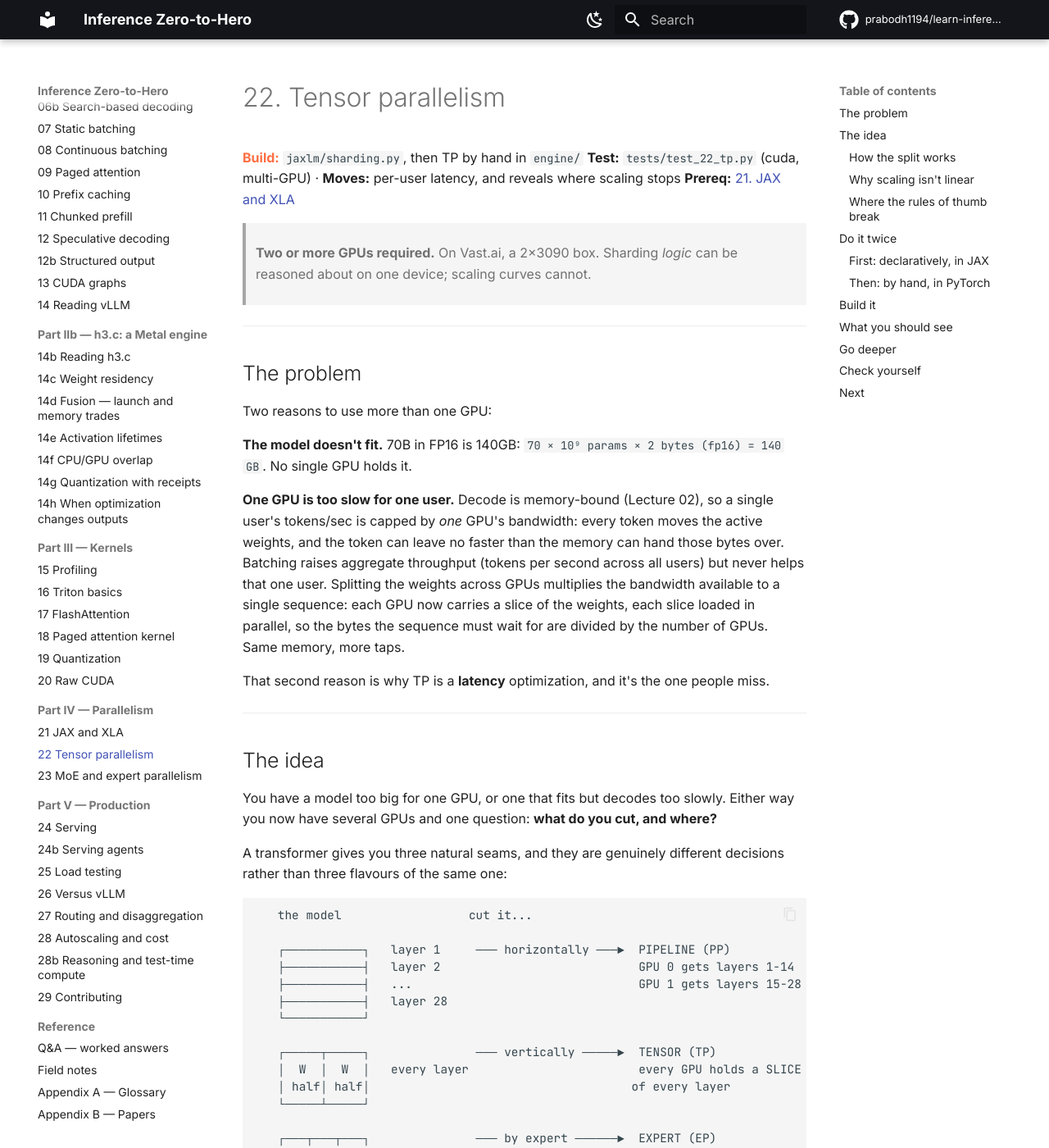
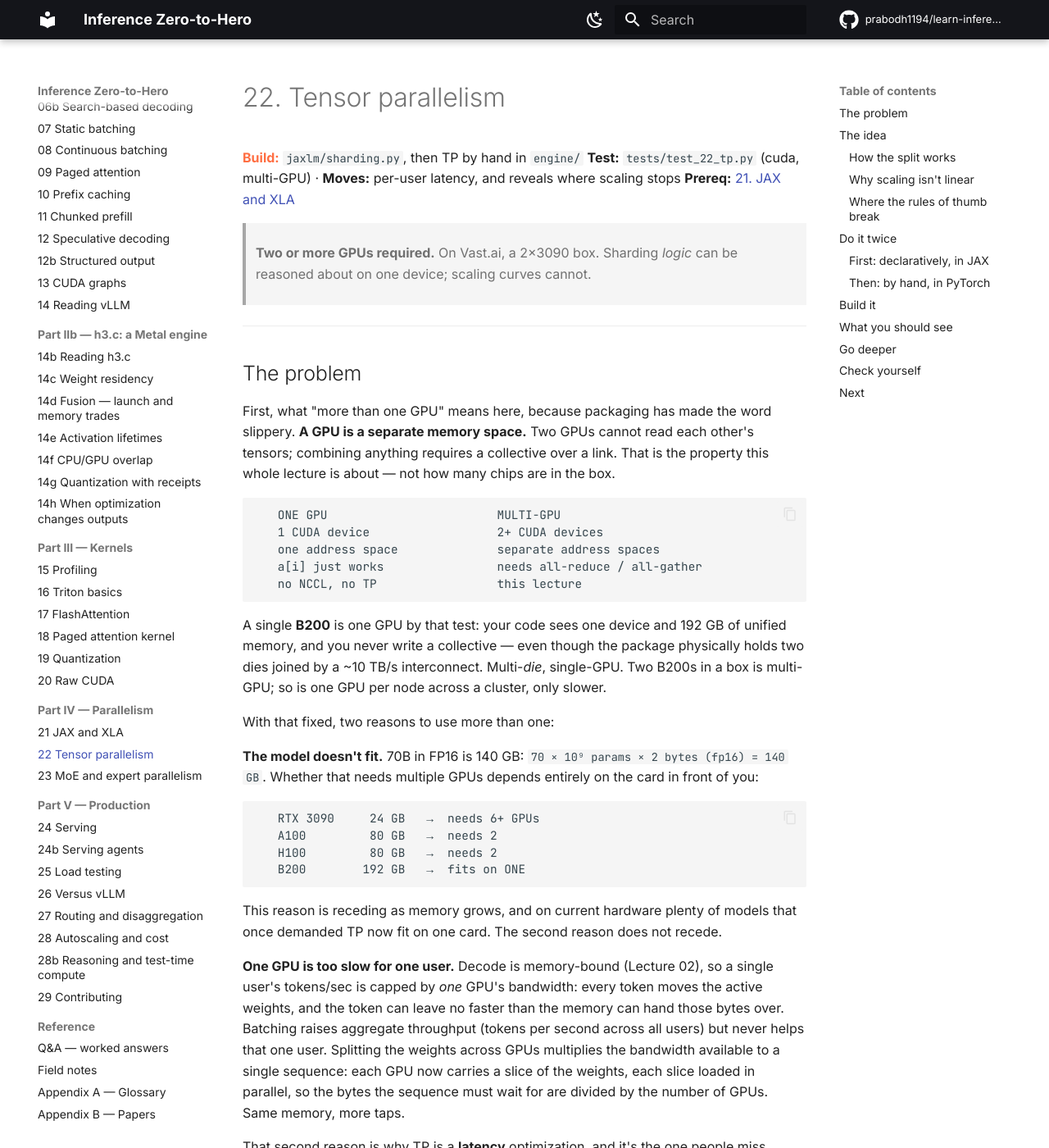
Before and after one commit to prabodh1194/learn-inference, an MkDocs documentation site: the page built from book/22-tensor-parallelism.md, in a window 1280 px wide and 1400 px high. Shown: the whole window at 82% size. Built offline with MkDocs 1.6.1 and Material for MkDocs 9.7.7, drawn with Linux system fonts in a browser that asks for light colours; comment, search, counter and statistics services are not loaded.

Commit message:
book: L22 -- define "multi-GPU", and stop claiming no single GPU holds a 70B
Reader: "what is multi gpu? is single b200 multi gpu?" The lecture used the term
throughout without defining it, and its opening motivation was factually stale.

Defines the term by the property that actually matters: a GPU is a separate
MEMORY SPACE. Two GPUs cannot read each other's tensors, so combining requires a
collective over a link -- that is what this lecture is about, not how many chips
are in the package.

Answers the B200 case explicitly, because it is the confusing one: a single B200
is ONE GPU by that test (one CUDA device, 192 GB unified, no collectives) even
though the package physically holds two dies on a ~10 TB/s interconnect.
Multi-die, single-GPU.

Fixes the stale claim. "70B in FP16 is 140GB. No single GPU holds it" is simply
false on a B200 (192 GB). Replaced with a table showing the answer depends on
the card -- 3090 needs 6+, A100/H100 need 2, B200 fits on one -- and says
plainly that this motivation is receding as memory grows, while the latency
reason (the one people miss) does not.

Verified: 70e9 x 2 B = 140 GB; ceil(140/24)=6, ceil(140/80)=2, ceil(140/192)=1.

Co-Authored-By: Claude Opus 5 <noreply@anthropic.com>

````diff
--- a/book/22-tensor-parallelism.md
+++ b/book/22-tensor-parallelism.md
@@ -11,10 +11,41 @@
 
 ## The problem
 
-Two reasons to use more than one GPU:
+First, what "more than one GPU" means here, because packaging has made the
+word slippery. **A GPU is a separate memory space.** Two GPUs cannot read each
+other's tensors; combining anything requires a collective over a link. That is
+the property this whole lecture is about — not how many chips are in the box.
 
-**The model doesn't fit.** 70B in FP16 is 140GB: `70 × 10⁹ params × 2 bytes
-(fp16) = 140 GB`. No single GPU holds it.
+```
+   ONE GPU                        MULTI-GPU
+   1 CUDA device                  2+ CUDA devices
+   one address space              separate address spaces
+   a[i] just works                needs all-reduce / all-gather
+   no NCCL, no TP                 this lecture
+```
+
+A single **B200** is one GPU by that test: your code sees one device and 192 GB
+of unified memory, and you never write a collective — even though the package
+physically holds two dies joined by a ~10 TB/s interconnect. Multi-*die*,
+single-GPU. Two B200s in a box is multi-GPU; so is one GPU per node across a
+cluster, only slower.
+
+With that fixed, two reasons to use more than one:
+
+**The model doesn't fit.** 70B in FP16 is 140 GB: `70 × 10⁹ params × 2 bytes
+(fp16) = 140 GB`. Whether that needs multiple GPUs depends entirely on the card
+in front of you:
+
+```
+   RTX 3090     24 GB   →  needs 6+ GPUs
+   A100         80 GB   →  needs 2
+   H100         80 GB   →  needs 2
+   B200        192 GB   →  fits on ONE
+```
+
+This reason is receding as memory grows, and on current hardware plenty of
+models that once demanded TP now fit on one card. The second reason does not
+recede.
 
 **One GPU is too slow for one user.** Decode is memory-bound (Lecture 02), so a
 single user's tokens/sec is capped by *one* GPU's bandwidth: every token moves
````
